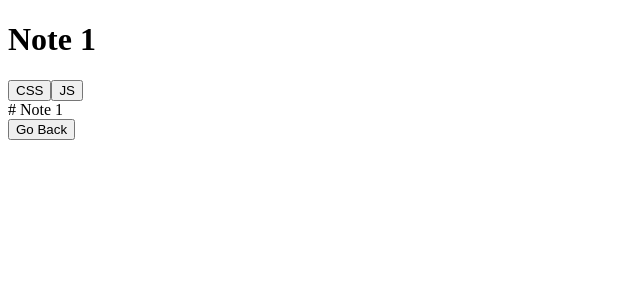
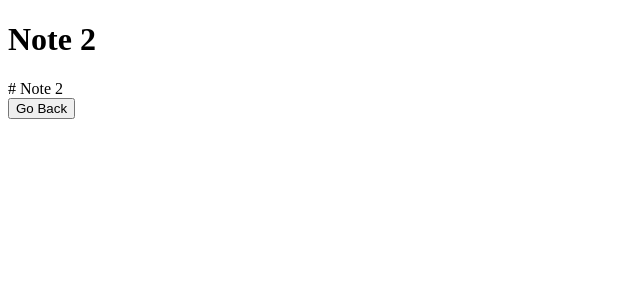
Before and after one commit to JohnMwendwa/notes-app, a React (Vite) app: page /01d5cabc-e0c5-42da-853d-7f167b16db36 in a window 1280 px wide. Shown: the top 300 px of the page, without its empty margins (0-640 px from the left). Built offline with nearby package versions, Linux system fonts and the light colour scheme.

Commit message:
find note from the notes provider

```diff
--- a/src/pages/DetailsPage.tsx
+++ b/src/pages/DetailsPage.tsx
@@ -1,21 +1,15 @@
 import { useNavigate, useParams } from "react-router-dom";
 
-import NoteProps from "../models/note";
-
-const note: NoteProps = {
-  id: crypto.randomUUID(),
-  title: "Note 1",
-  markdown: "# Note 1",
-  tags: [
-    { id: crypto.randomUUID(), label: "CSS" },
-    { id: crypto.randomUUID(), label: "JS" },
-  ],
-};
+import { useNotesContext } from "../context/NotesContext";
 
 export default function DetailsPage(): JSX.Element {
   const navigate = useNavigate();
   const { id } = useParams();
+  const { notes } = useNotesContext();
 
+  // Find note index
+  const noteIdx = notes.findIndex((n) => n.id === id);
+  const note = notes[noteIdx];
   return (
     <>
       <h1>{note.title}</h1>
```
